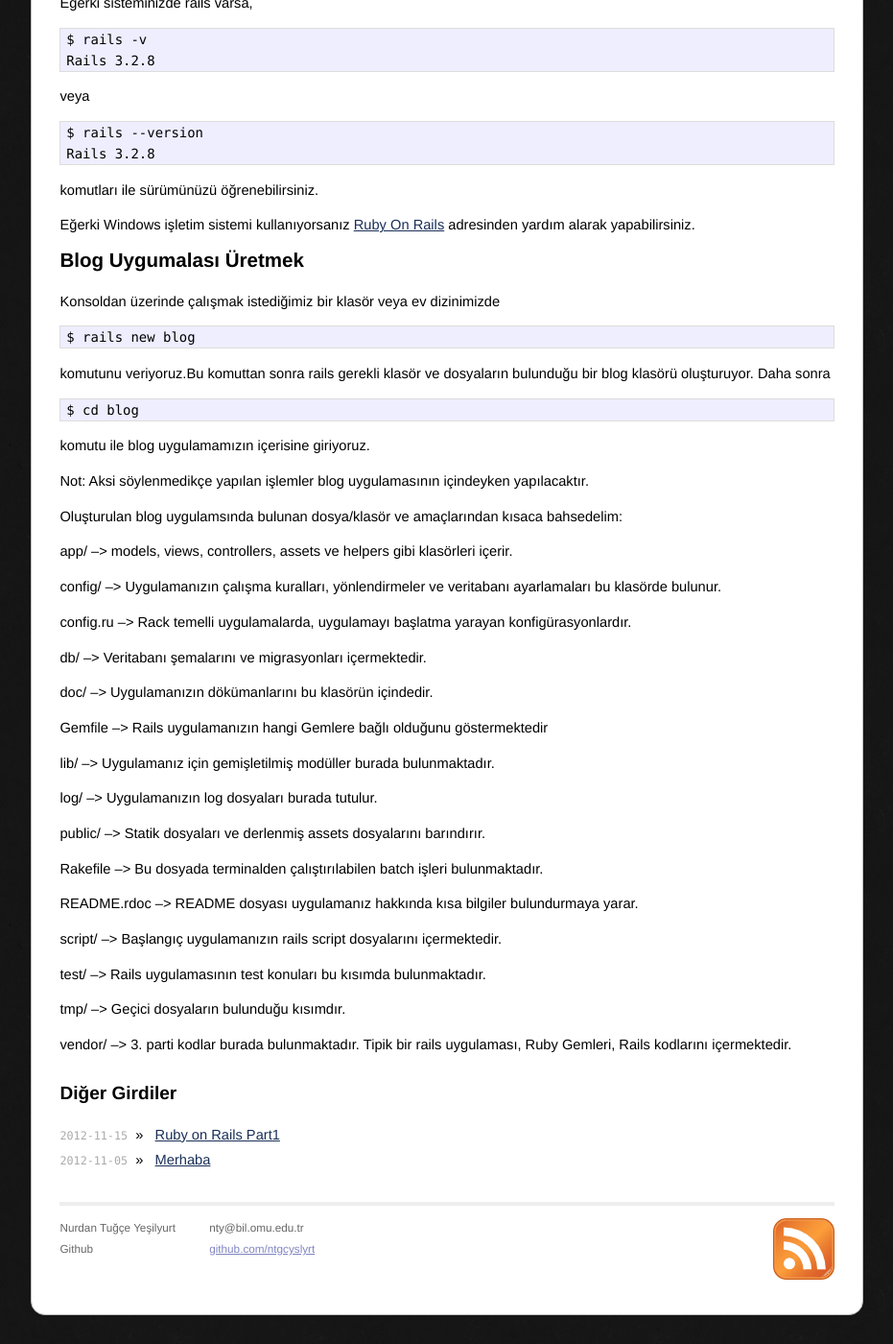
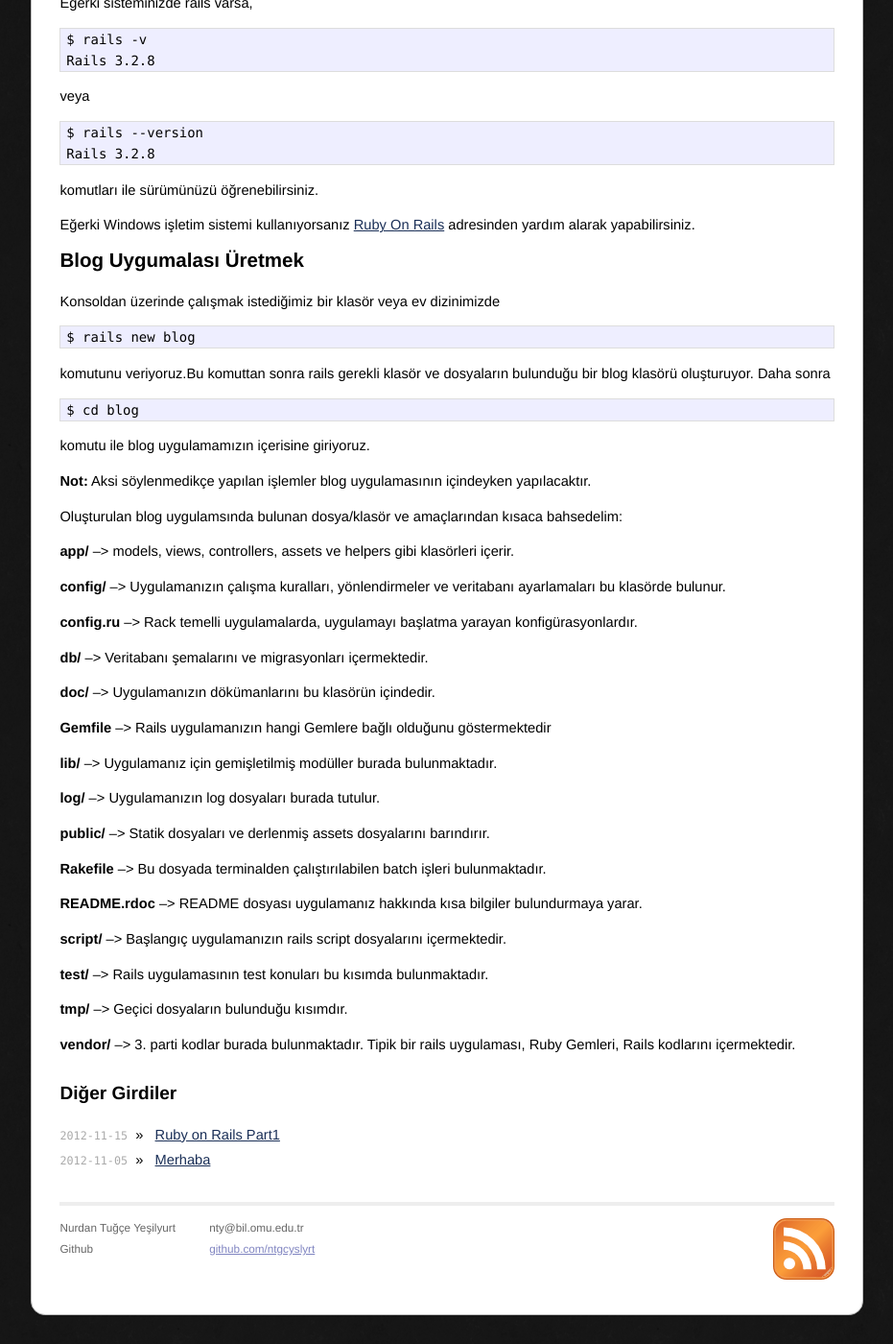
Before and after one commit to ntgcyslyrt/ntgcyslyrt.github.com, a Jekyll site: the page built from 1/_posts/2012-11-21-rails_projesi_olusturma.md, in a window 1280 px wide and 1400 px high, scrolled down 504 px. Shown: the whole window at 96% size, without its empty margins (174-1105 px from the left). Built offline with Jekyll 4.4.1, drawn with Linux system fonts in a browser that asks for light colours; Markdown is read by kramdown in place of the engine named in the settings; comment, search, counter and statistics services are not loaded; part of the change alters nothing that is shown.

```diff
--- a/1/_posts/2012-11-21-rails_projesi_olusturma.md
+++ b/1/_posts/2012-11-21-rails_projesi_olusturma.md
@@ -44,41 +44,41 @@ bulunduğu bir blog klasörü oluşturuyor. Daha sonra
 
 komutu ile blog uygulamamızın içerisine giriyoruz.
 
-Not: Aksi söylenmedikçe yapılan işlemler blog uygulamasının içindeyken yapılacaktır.
+**Not:** Aksi söylenmedikçe yapılan işlemler blog uygulamasının içindeyken yapılacaktır.
 
 Oluşturulan blog uygulamsında bulunan dosya/klasör ve amaçlarından kısaca
 bahsedelim:
 
-app/        --> models, views, controllers, assets ve helpers gibi klasörleri
+**app/**        --> models, views, controllers, assets ve helpers gibi klasörleri
 içerir.
 
-config/     --> Uygulamanızın çalışma kuralları, yönlendirmeler ve veritabanı
+**config/**     --> Uygulamanızın çalışma kuralları, yönlendirmeler ve veritabanı
 ayarlamaları bu klasörde bulunur.
 
-config.ru   --> Rack temelli uygulamalarda, uygulamayı başlatma yarayan konfigürasyonlardır.
+**config.ru**   --> Rack temelli uygulamalarda, uygulamayı başlatma yarayan konfigürasyonlardır.
 
-db/         --> Veritabanı şemalarını ve migrasyonları içermektedir.
+**db/**         --> Veritabanı şemalarını ve migrasyonları içermektedir.
 
-doc/        --> Uygulamanızın dökümanlarını bu klasörün içindedir.
+**doc/**        --> Uygulamanızın dökümanlarını bu klasörün içindedir.
 
-Gemfile     --> Rails uygulamanızın hangi Gemlere bağlı olduğunu göstermektedir
+**Gemfile**     --> Rails uygulamanızın hangi Gemlere bağlı olduğunu göstermektedir
 
-lib/        --> Uygulamanız için gemişletilmiş modüller burada bulunmaktadır.
+**lib/**        --> Uygulamanız için gemişletilmiş modüller burada bulunmaktadır.
 
-log/        --> Uygulamanızın log dosyaları burada tutulur.
+**log/**        --> Uygulamanızın log dosyaları burada tutulur.
 
-public/     --> Statik dosyaları ve derlenmiş assets dosyalarını barındırır.
+**public/**     --> Statik dosyaları ve derlenmiş assets dosyalarını barındırır.
 
-Rakefile    --> Bu dosyada terminalden çalıştırılabilen batch işleri bulunmaktadır.
+**Rakefile**    --> Bu dosyada terminalden çalıştırılabilen batch işleri bulunmaktadır.
 
-README.rdoc --> README dosyası uygulamanız hakkında kısa bilgiler bulundurmaya
+**README.rdoc** --> README dosyası uygulamanız hakkında kısa bilgiler bulundurmaya
 yarar.
 
-script/     --> Başlangıç uygulamanızın rails script dosyalarını içermektedir.
+**script/**     --> Başlangıç uygulamanızın rails script dosyalarını içermektedir.
 
-test/       --> Rails uygulamasının test konuları bu kısımda bulunmaktadır.
+**test/**       --> Rails uygulamasının test konuları bu kısımda bulunmaktadır.
 
-tmp/        --> Geçici dosyaların bulunduğu kısımdır.
+**tmp/**        --> Geçici dosyaların bulunduğu kısımdır.
 
-vendor/     --> 3. parti kodlar burada bulunmaktadır. Tipik bir rails
+**vendor/**     --> 3. parti kodlar burada bulunmaktadır. Tipik bir rails
 uygulaması, Ruby Gemleri, Rails kodlarını içermektedir.
```
